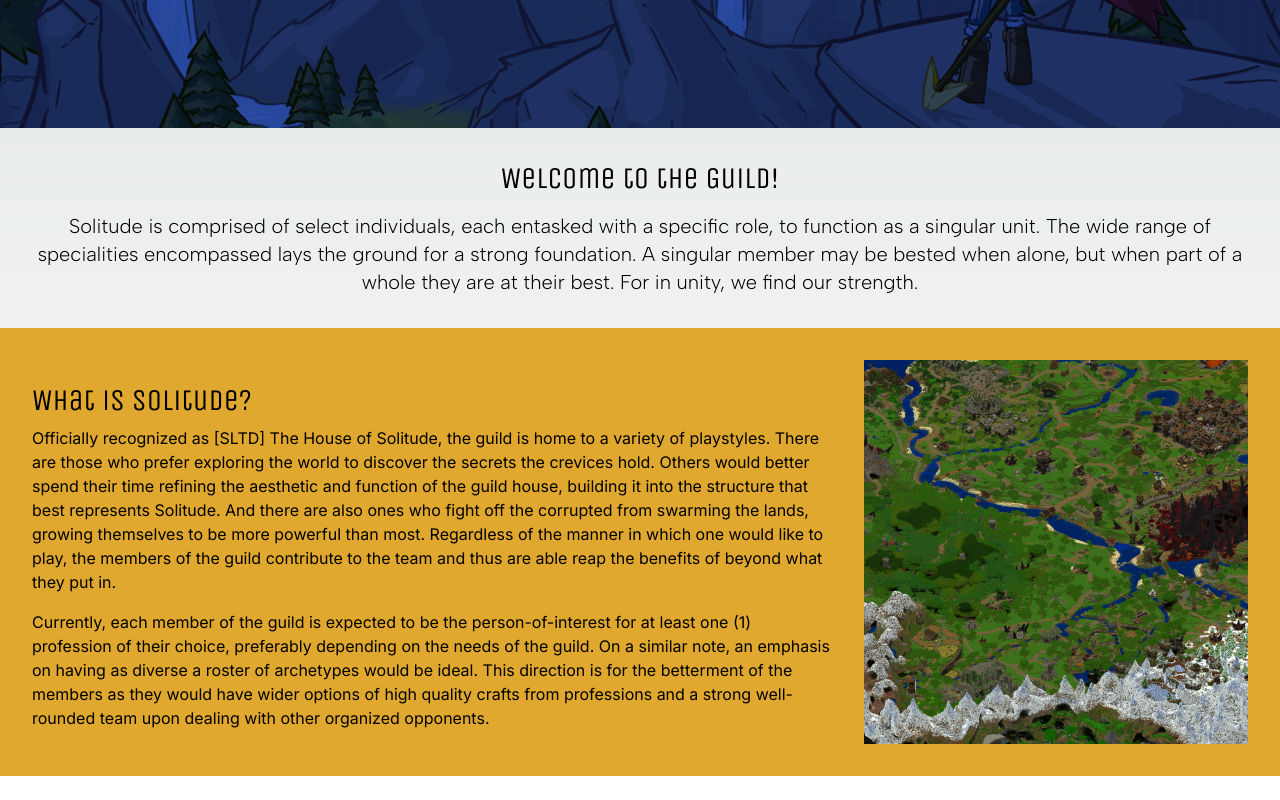
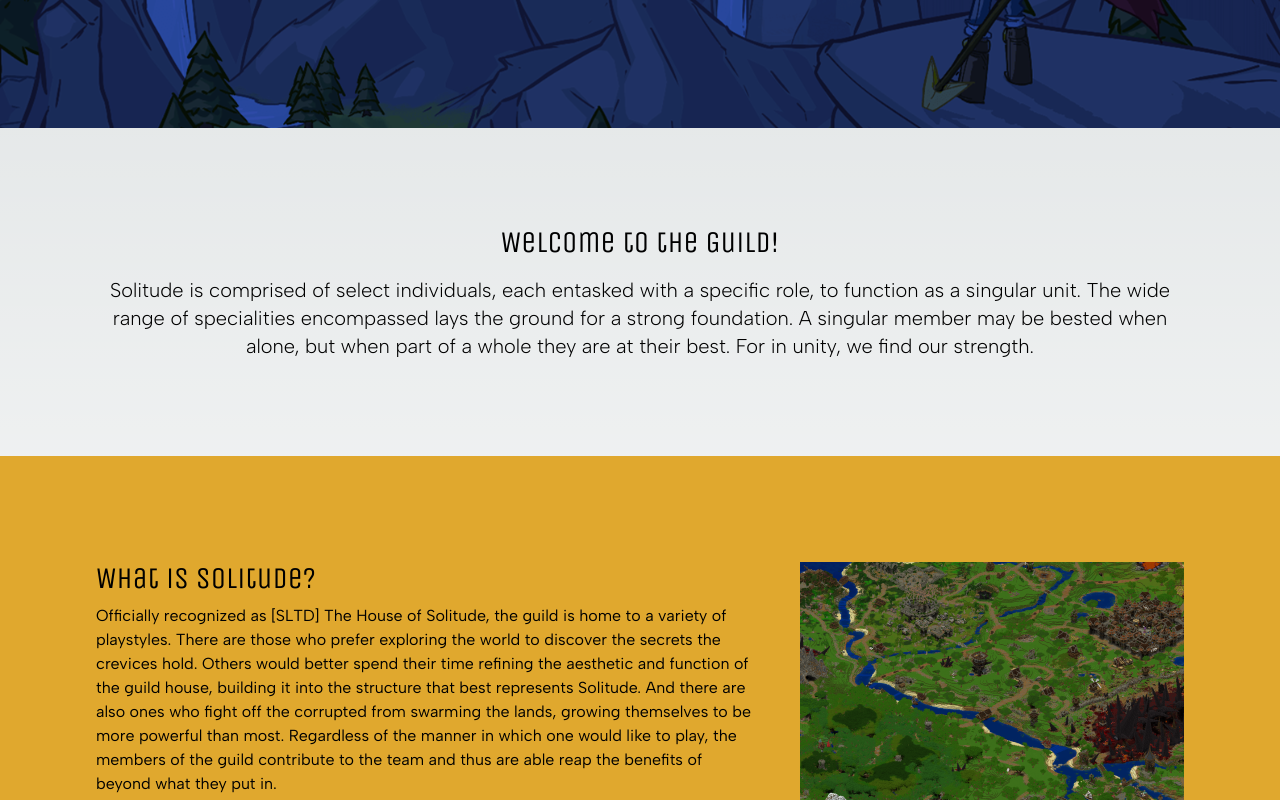
Before and after one commit to alabador/solitude, a Next.js app: page / in a window 1280 px wide. Shown: the part 440-1240 px from the top of the page. Before the commit the page ends 1216 px from the top, so only its background shows below. Built offline with nearby package versions, Linux system fonts and the light colour scheme.

Commit message:
Edit styling of about section

```diff
--- a/app/components/AboutSection.tsx
+++ b/app/components/AboutSection.tsx
@@ -5,7 +5,7 @@ import Map from '@/public/images/mapwynn.png'
 
 export default function AboutSection() {
   return (
-    <section className="p-8 bg-secondary flex flex-col lg:flex-row items-center gap-8">
+    <section className="p-12 md:p-24 bg-secondary flex flex-col lg:flex-row items-center gap-12">
       <div className="flex flex-col justify-between">
         <SixtyForty
         title="What is Solitude?"
--- a/app/components/WideContentBlock.tsx
+++ b/app/components/WideContentBlock.tsx
@@ -4,7 +4,7 @@ import { unicaOne, albertSans } from "@/styles/fonts";
 export default function WideContentBlock({text, title, style}:
   {text:string, title:string, style?:string}) {
   return (
-    <section className={`${style} flex flex-col gap-4 justify-center items-center text-center p-8`}>
+    <section className={`${style} flex flex-col gap-4 justify-center items-center text-center p-12 md:p-24`}>
         <h2 className={`${unicaOne.className} text-3xl`}>{title}</h2>
         <h3 className={`${albertSans.className} text-xl font-light`}>{text}</h3>
     </section>
--- a/components/SixtyForty.tsx
+++ b/components/SixtyForty.tsx
@@ -7,7 +7,7 @@ export default function SixtyForty({title, text}:
     <article className="flex flex-col gap-4 justify-center text-left">
       <div className="">
         <h2 className={`${unicaOne.className} text-3xl py-2`}>{title}</h2>
-        <p>{text}</p>
+        <p className={`${albertSans.className}`}>{text}</p>
       </div>
     </article>
   )
```
